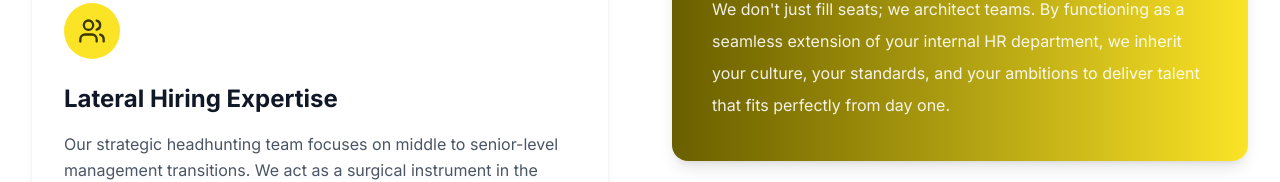
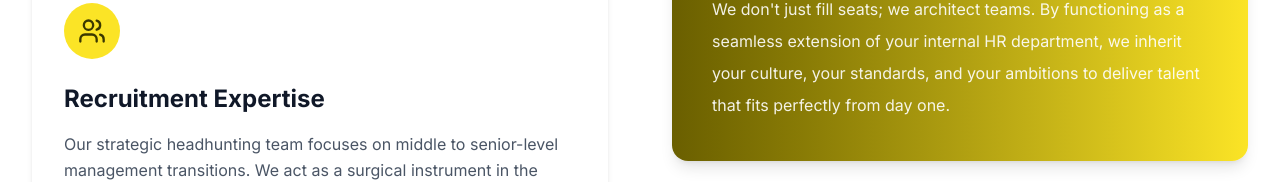
Before and after one commit to MicroWebsite/MicroAcademy-Website, a Next.js app: page /services/recruitment in a window 1280 px wide. Shown: the part 1324-1506 px from the top of the page. Built offline with nearby package versions, Linux system fonts and the light colour scheme; no server answers.

Commit message:
feat: add recruitment page data structures and initial job listings

```diff
--- a/app/data/recruitmentPageData.ts
+++ b/app/data/recruitmentPageData.ts
@@ -13,7 +13,7 @@ export const recruitmentServiceCards: RecruitmentServiceCard[] = [
   },
   {
     icon: "users",
-    title: "Lateral Hiring Expertise",
+    title: "Recruitment Expertise",
     description:
       "Our strategic headhunting team focuses on middle to senior-level management transitions. We act as a surgical instrument in the talent market, identifying and securing leaders who align with your long-term vision.",
   },
```
